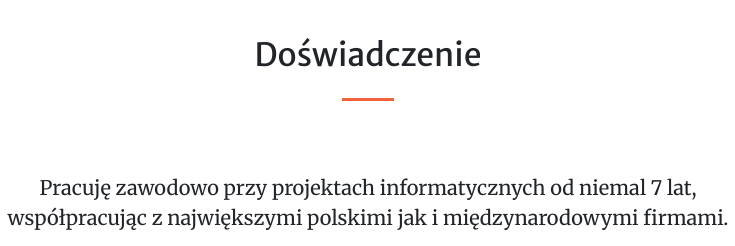
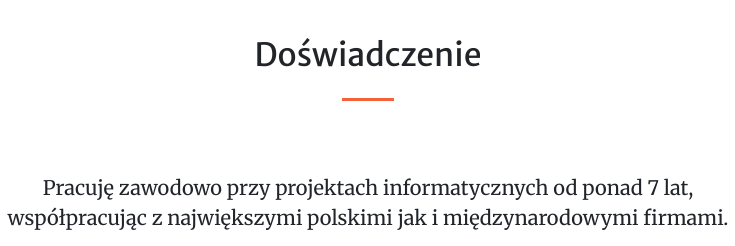
Before and after one commit to DanielWojciechowski/danielwojciechowski, a plain HTML site: page index.html in a window 1280 px wide. Shown: the part 3360-3606 px from the top of the page, 272-1007 px from the left. Drawn offline with nearby package versions, Linux system fonts and the light colour scheme.

Commit message:
Update index.html

```diff
--- a/index.html
+++ b/index.html
@@ -185,7 +185,7 @@
                 <h2 class="mt-0">Doświadczenie</h2>
                 <hr class="divider my-4"/>
                 <p class="pt-5 mb-3">
-                    Pracuję zawodowo przy projektach informatycznych od niemal 7 lat,
+                    Pracuję zawodowo przy projektach informatycznych od ponad 7 lat,
                     <br>
                     współpracując z największymi polskimi jak i międzynarodowymi firmami.
                 </p>
```
